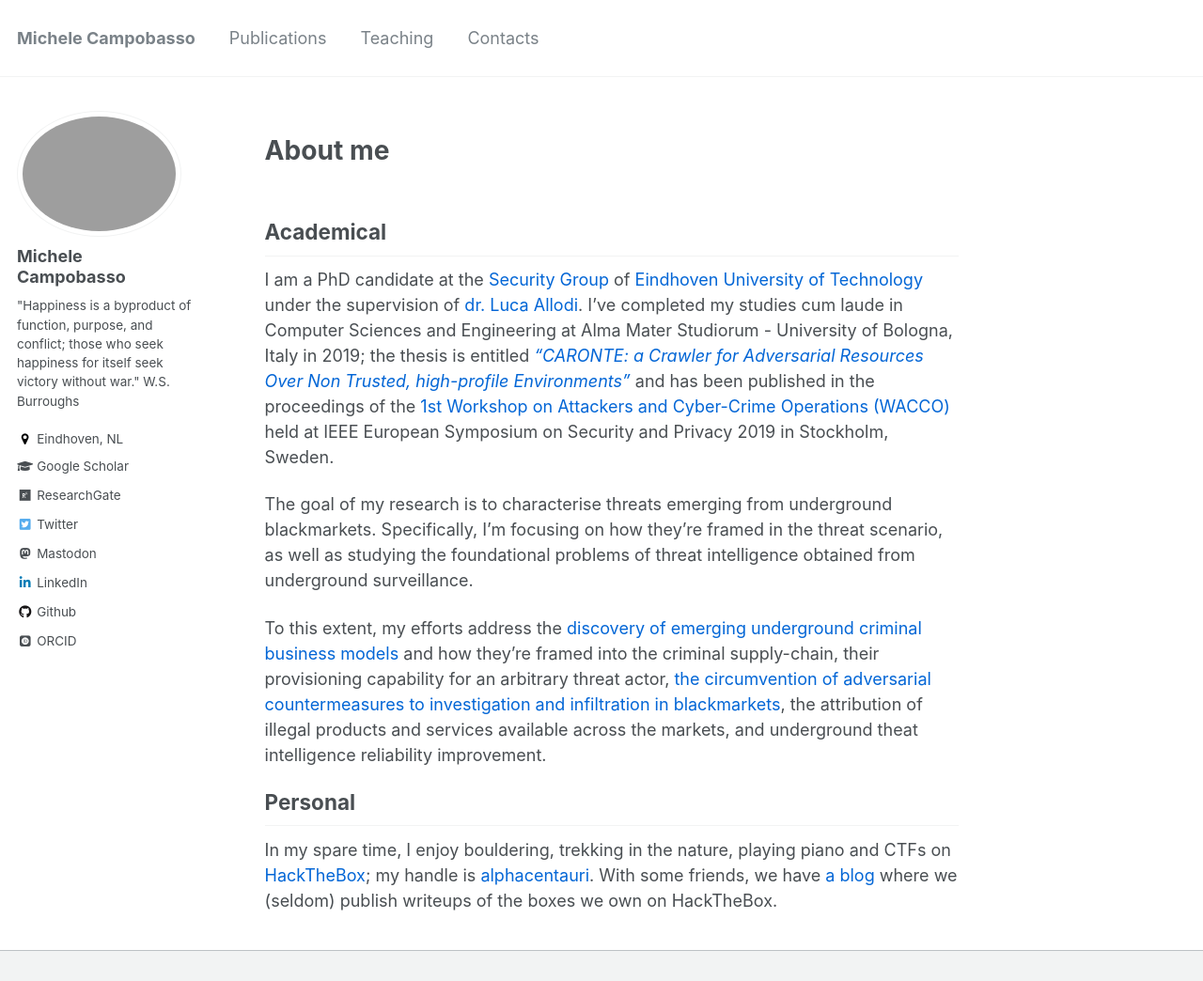
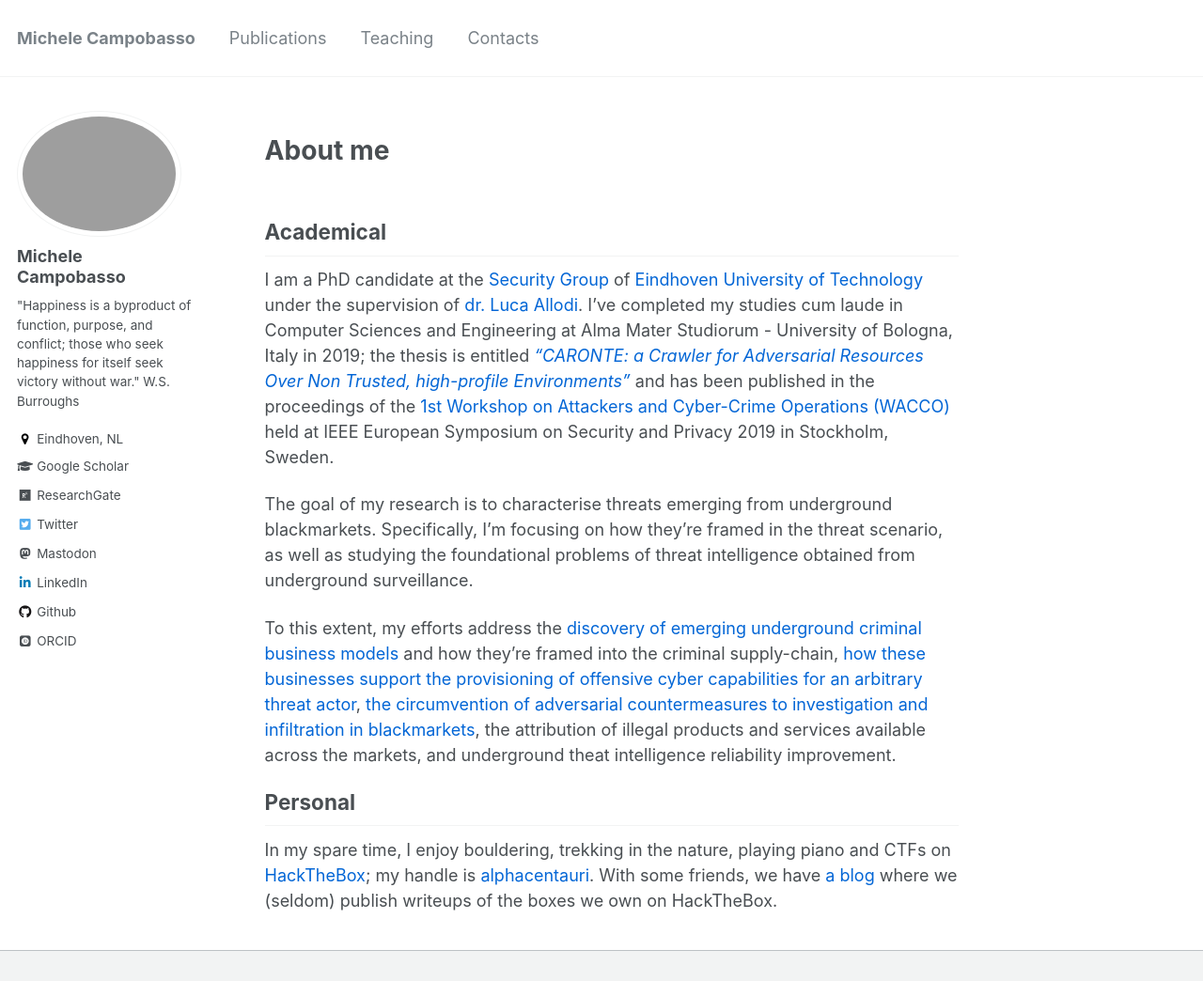
Before and after one commit to michelecampobasso/michelecampobasso.github.io, a Jekyll site: the page built from _pages/about.md, in a window 1280 px wide and 1184 px high, cut to the strip 0-1044 px from the top of the window. Shown: the whole strip at 94% size. Built offline with Jekyll 4.4.1, drawn with Linux system fonts in a browser that asks for light colours; some web fonts are replaced.

Commit message:
Update about.md

```diff
--- a/_pages/about.md
+++ b/_pages/about.md
@@ -14,7 +14,7 @@ I am a PhD candidate at the [Security Group](https://security1.win.tue.nl) of [E
 
 The goal of my research is to characterise threats emerging from underground blackmarkets. Specifically, I'm focusing on how they're framed in the threat scenario, as well as studying the foundational problems of threat intelligence obtained from underground surveillance.
 
-To this extent, my efforts address the [discovery of emerging underground criminal business models](https://michelecampobasso.github.io/publication/2020-11-10-impaas) and how they're framed into the criminal supply-chain, their provisioning capability for an arbitrary threat actor, [the circumvention of adversarial countermeasures to investigation and infiltration in blackmarkets](https://michelecampobasso.github.io/publication/2019-07-17-caronte), the attribution of illegal products and services available across the markets, and underground theat intelligence reliability improvement.
+To this extent, my efforts address the [discovery of emerging underground criminal business models](https://michelecampobasso.github.io/publication/2020-11-10-impaas) and how they're framed into the criminal supply-chain, [how these businesses support the provisioning of offensive cyber capabilities for an arbitrary threat actor](https://michelecampobasso.github.io/whitepapers/2021-03-01-proliferation-primer), [the circumvention of adversarial countermeasures to investigation and infiltration in blackmarkets](https://michelecampobasso.github.io/publication/2019-07-17-caronte), the attribution of illegal products and services available across the markets, and underground theat intelligence reliability improvement.
 
 Personal
 ------
```
